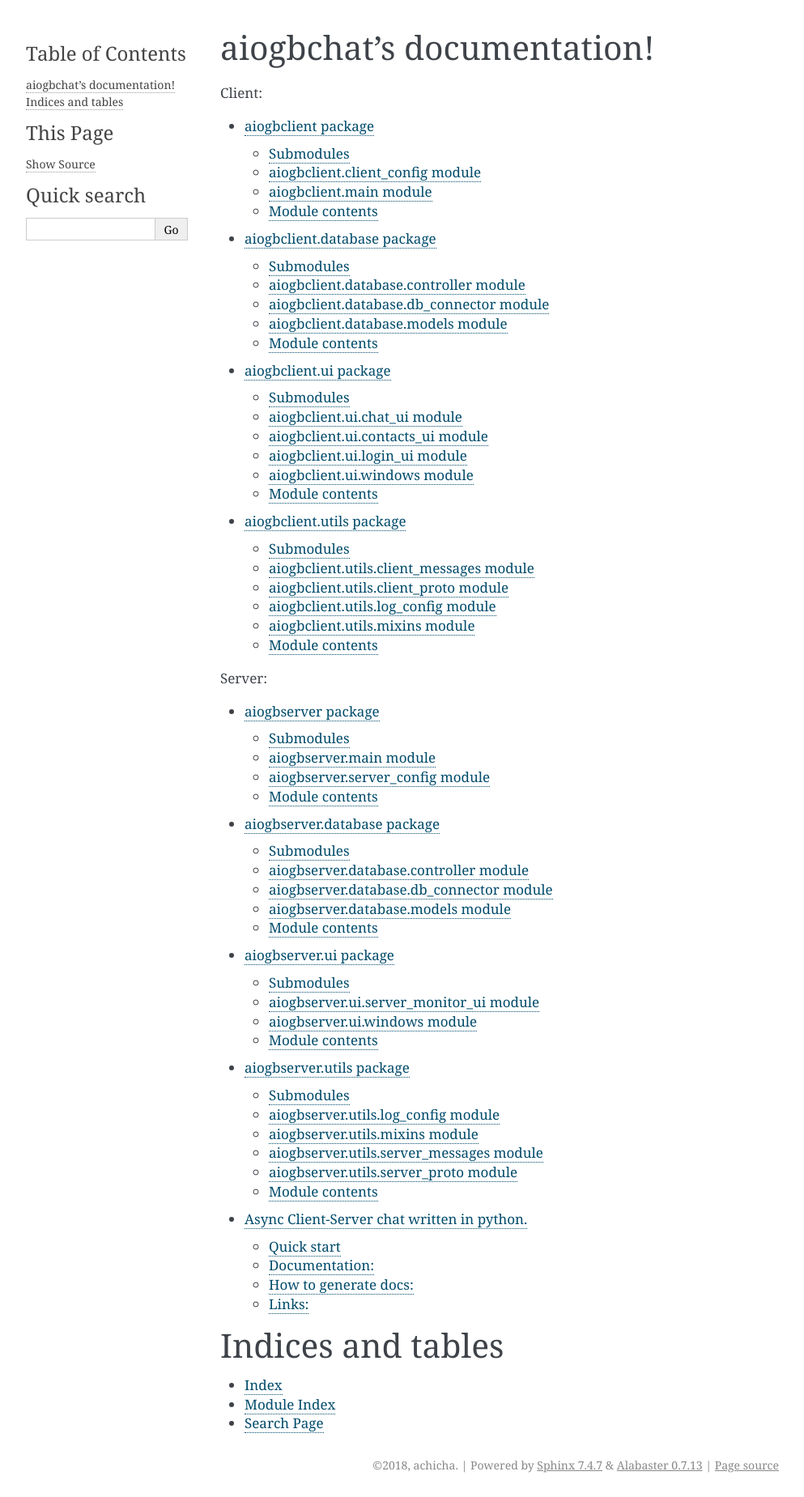
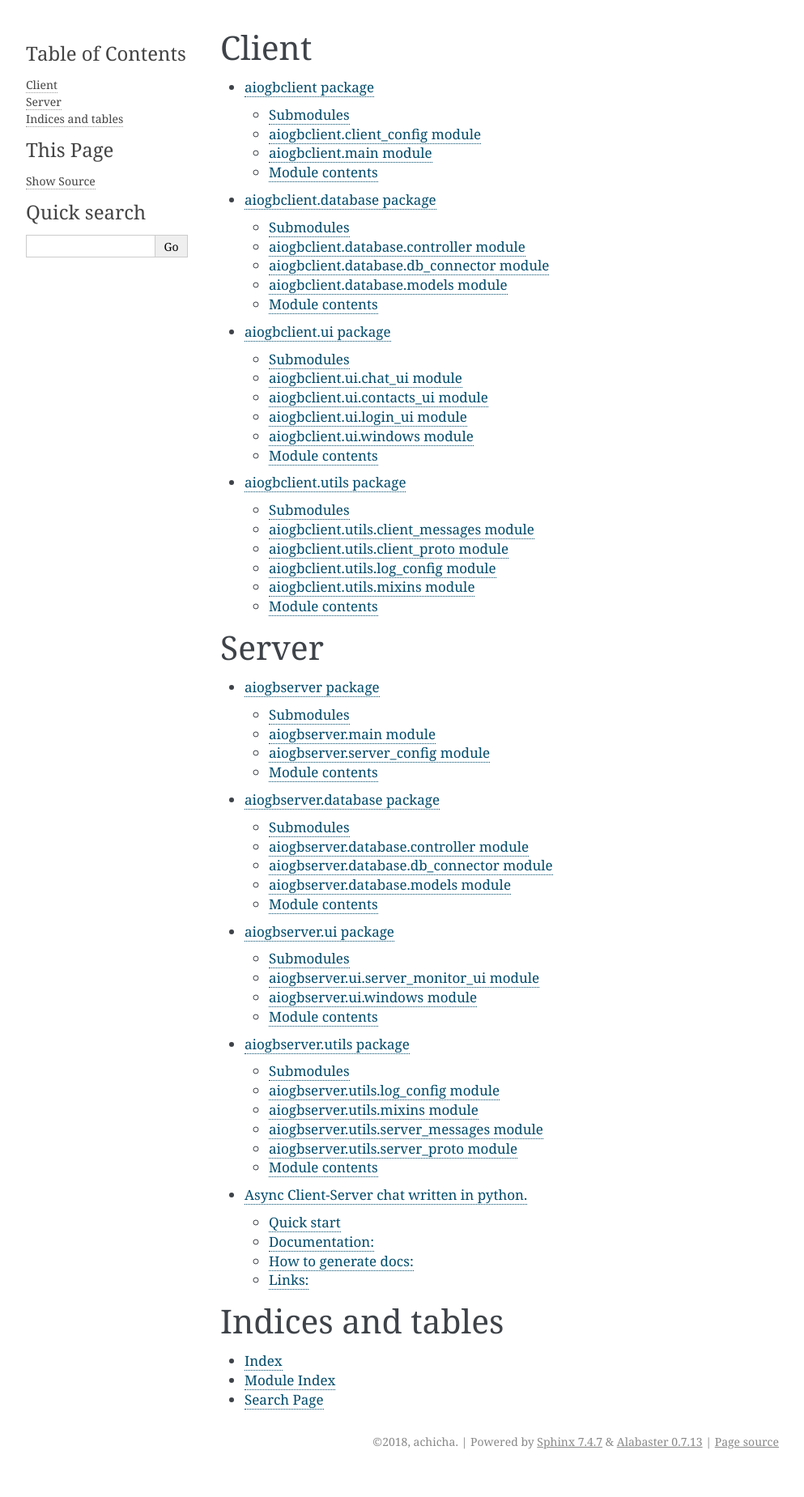
Before and after one commit to achicha/chat, a Sphinx documentation site: the page built from docs/source/index.rst, in a window 1280 px wide. Shown: the whole page at 81% size, without its empty margins (148-1141 px from the left). Built offline with Sphinx 7.4.7, drawn with Linux system fonts in a browser that asks for light colours; after the commit the page ends 1820 px from its top, so only the background shows below that.

Commit message:
fix: separate client/server doc

```diff
--- a/docs/source/index.rst
+++ b/docs/source/index.rst
@@ -3,21 +3,22 @@
    You can adapt this file completely to your liking, but it should at least
    contain the root `toctree` directive.
 
-aiogbchat's documentation!
-=====================================
+Client
+===================
 
 .. toctree::
    :maxdepth: 2
-   :caption: Client:
 
    aiogbclient
    aiogbclient.database
    aiogbclient.ui
    aiogbclient.utils
 
+Server
+===================
+
 .. toctree::
    :maxdepth: 2
-   :caption: Server:
 
    aiogbserver
    aiogbserver.database
```
